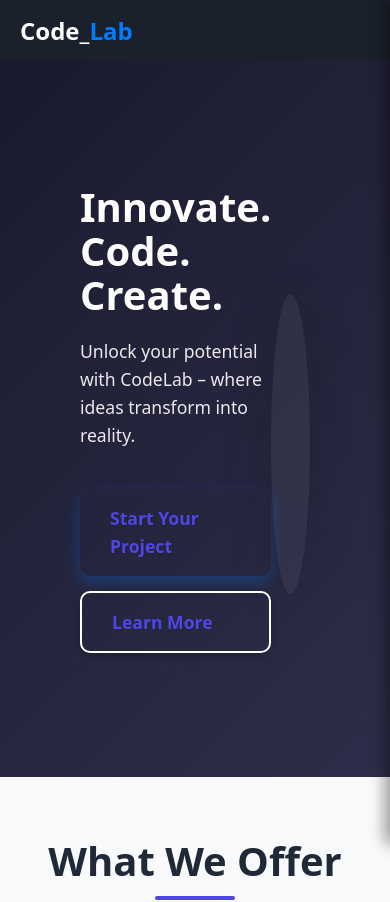
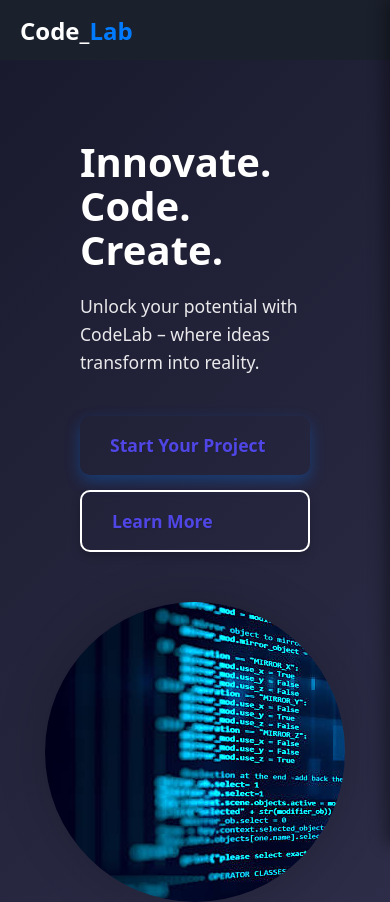
Before and after one commit to cyber-nedu/React-project, a React (Vite) app: page / in a window 390 px wide. Shown: the top 902 px of the page. Built offline with nearby package versions, Linux system fonts and the light colour scheme; some icons are missing.

Commit message:
Made some changes in the homepage and contactpage

```diff
--- a/src/Pages/Contact.css
+++ b/src/Pages/Contact.css
@@ -13,11 +13,6 @@
     --transition-speed: 0.3s;
 }
 
-/* * IMPORTANT: We avoid styling the 'body' element directly to encapsulate
-* all styles within the .contact-container, which is best practice in React.
-*/
-
-/* Base Styles and Typography */
 .contact-container {
     font-family: 'Segoe UI', Tahoma, Geneva, Verdana, sans-serif;
     line-height: 1.6;
@@ -83,7 +78,6 @@
 /* --- Main Content Layout (CSS Grid for desktop) --- */
 .contact-content {
     display: grid;
-    /* Two columns: Form (2/3 width) and Sidebar (1/3 width) */
     grid-template-columns: 2fr 1fr;
     gap: 40px;
     padding: 40px;
@@ -100,7 +94,6 @@
 /* --- 1. Contact Form Section --- */
 .input-group {
     margin-bottom: 20px;
-    /* Staggered Fade-in animation */
     animation: fadeInForm 1s ease-out forwards;
     opacity: 0;
 }
@@ -138,7 +131,7 @@
 
 /* Submit Button */
 .submit-btn {
-    background-color: var(--secondary-color);
+    background-color:#333;
     color: var(--text-light);
     border: none;
     padding: 15px 30px;
@@ -248,14 +241,10 @@
 .embed-map-frame {
     width: 100%;
     height: 100%;
-    /* Override any default margins/borders that might disrupt the layout */
     margin: 0;
     padding: 0;
     display: block;
 }
-
-
-/* --- Responsive Design (Ensuring extreme small-screen compatibility) --- */
 
 /* Tablet & Smaller Desktop Adjustments */
 @media (max-width: 992px) {
@@ -265,7 +254,7 @@
     }
 
     .contact-container {
-        margin: 20px; /* Reduce margin on larger phones/tablets */
+        margin: 20px;
     }
 
     .contact-header {
@@ -273,15 +262,15 @@
     }
 
     .contact-form-section {
-        order: 1; /* Puts the form first */
+        order: 1;
     }
 
     .contact-info-sidebar {
-        order: 2; /* Puts the sidebar second */
+        order: 2;
     }
 
     .location-map {
-        order: 3; /* Puts the map last */
+        order: 3;
     }
 }
 
--- a/src/Pages/ContactPage.jsx
+++ b/src/Pages/ContactPage.jsx
@@ -1,21 +1,20 @@
 import { useEffect } from "react";
-import './Contact.css'; // Make sure this path is correct
+import './Contact.css';
 
 function ContactPage() {
-  // Sets the document title when the component mounts
+
   useEffect(() => {
     document.title = 'CodeLab - Contact';
-  }, []); // Empty dependency array means this runs only once after the initial render
+  }, []);
 
   return (
     <div className="contact-container">
-      {/* Animated Header Section */}
+
       <header className="contact-header">
         <h1>Get In Touch With CodeLab</h1>
         <p>We'd love to hear from you. Drop us a line, and let's build something amazing together!</p>
       </header>
 
-      {/* Main Content Area */}
       <main className="contact-content">
 
         {/* 1. Contact Form Section */}
@@ -69,7 +68,7 @@ function ContactPage() {
               <p>09129449905</p>
             </div>
           </div>
-
+``
           <div className="info-card">
             <i className="fas fa-envelope icon-animated"></i>
             <div>
--- a/src/Pages/Home.css
+++ b/src/Pages/Home.css
@@ -85,7 +85,7 @@
 
 /* --- Buttons --- */
 .btn {
-    display: inline-flex;
+    /* display: inline-flex; */
     align-items: center;
     gap: 10px;
     padding: 15px 30px;
@@ -99,7 +99,6 @@
 }
 
 .btn-primary {
-    /* background-color: var(--primary-color); */
     color:black ;
     box-shadow: 0 6px 15px rgba(0, 123, 255, 0.3);
 }
@@ -187,7 +186,7 @@
 .hero-visual-static {
     width: 450px;
     height: 450px;
-    background: rgba(255, 255, 255, 0.05); /* Very subtle background */
+    background-image:url(/images/coding.jpg) ;
     border-radius: 50%;
     display: flex;
     align-items: center;
@@ -195,6 +194,13 @@
     box-shadow: 0 0 50px rgba(0, 0, 0, 0.2);
     opacity: 0;
     animation: fadeIn 1.5s ease-out forwards;
+    margin-top: 60px;
+}
+
+@media(max-width:1175px){
+    .hero-section-home{
+        flex-direction: column;
+    }
 }
 
 .hero-icon-large {
@@ -210,6 +216,12 @@
     100% { transform: scale(1); opacity: 0.8; }
 }
 
+
+@media(max-width:370px){
+    .hero-buttons{
+
+    }
+}
 
 /* --- Section 2: Features/Services Section --- */
 .features-section {
```
